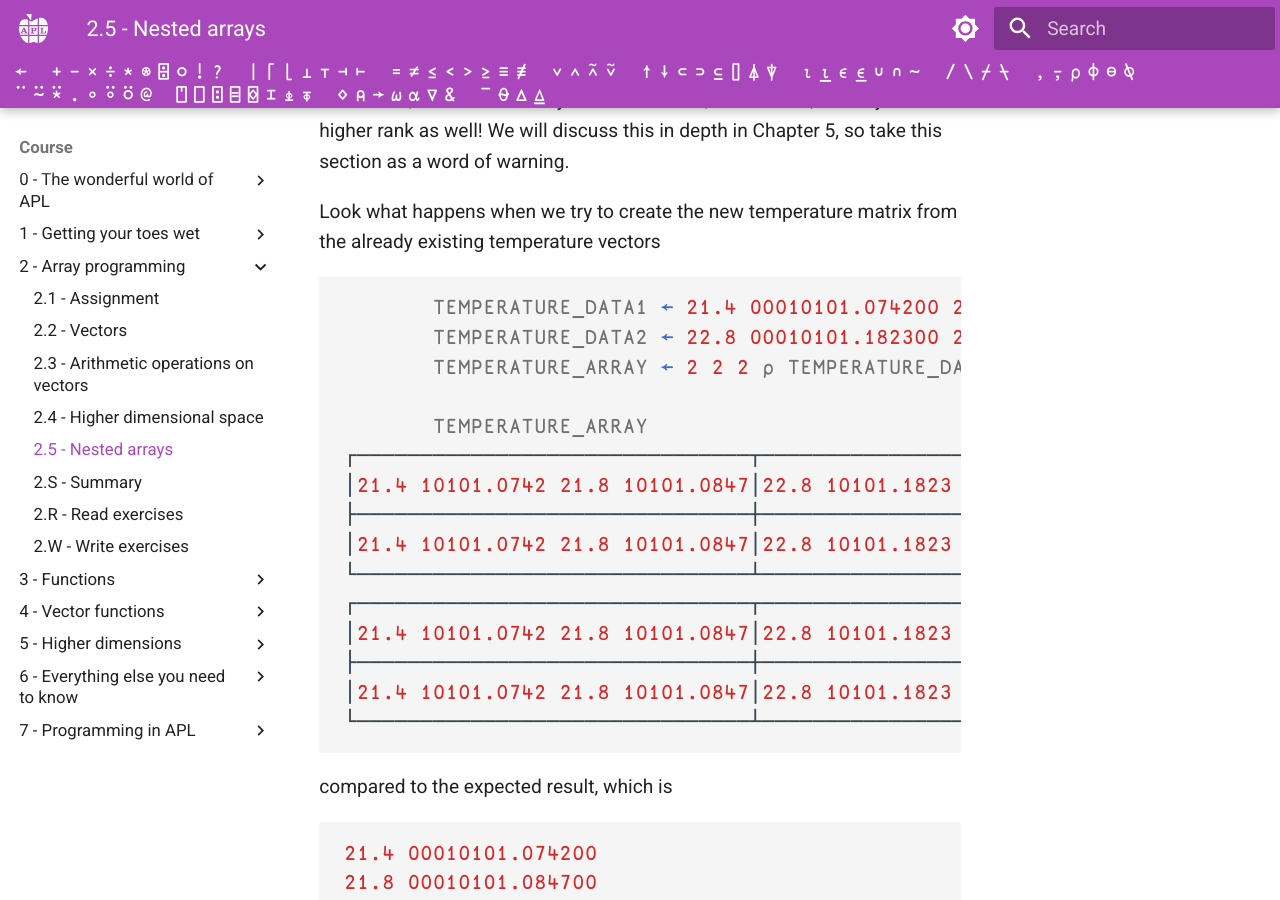
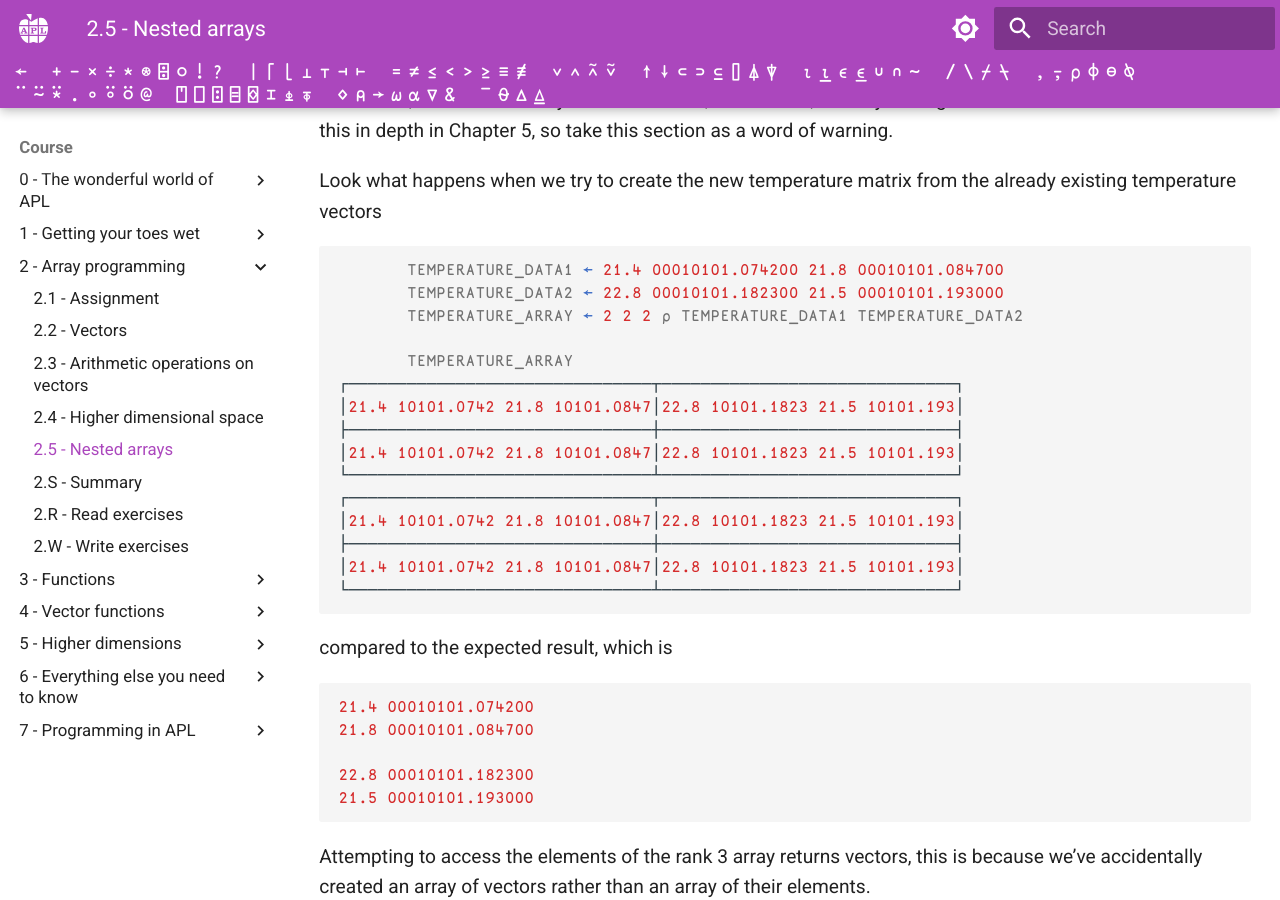
Before and after one commit to APLMOOC/APLMOOC, an MkDocs documentation site: the page built from docs/course/ch2/part5.md, in a window 1280 px wide and 900 px high, scrolled down 430 px. Built offline with MkDocs 1.6.1 and Material for MkDocs 9.7.7, drawn with Linux system fonts in a browser that asks for light colours; some web fonts are replaced; a script that is not in the unit is left out; some of the changed text lies outside the part shown.

Commit message:
Change code font size for Chapter 2 Part 5

```diff
--- a/docs/course/ch2/part5.md
+++ b/docs/course/ch2/part5.md
@@ -6,6 +6,7 @@
     - How to catenate vectors properly
 
 ---
+<link rel="stylesheet" href="/styles/ch5part2.css">
 
 Be warned, elements of arrays can be vectors, or matrices, or arrays of higher rank as well! We will discuss this in depth in Chapter 5, so take this section as a word of warning.
 
```
